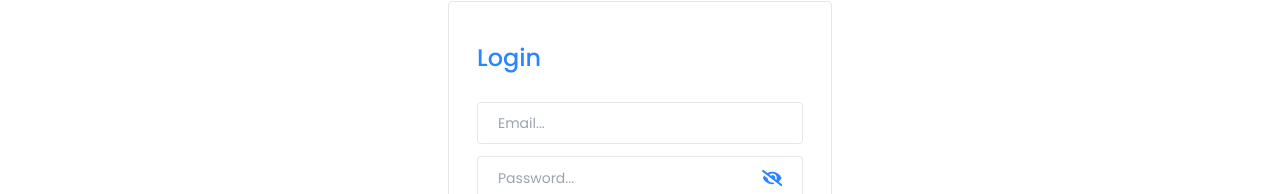
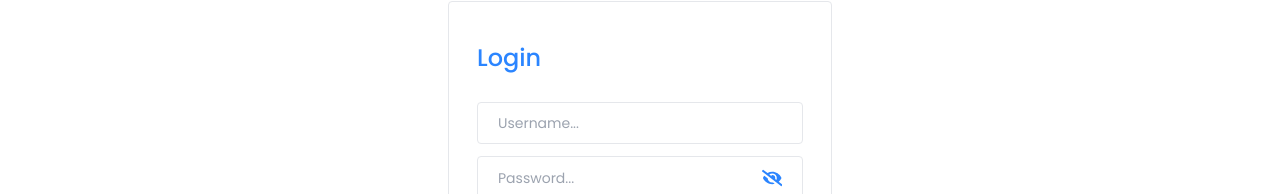
Before and after one commit to harshpimparkar/Notes-App-frontend, a React (Vite) app: page /login in a window 1280 px wide. Shown: the part 139-333 px from the top of the page. Built offline with nearby package versions, Linux system fonts and the light colour scheme.

Commit message:
username login changed

```diff
--- a/src/pages/Login.jsx
+++ b/src/pages/Login.jsx
@@ -61,7 +61,7 @@ const Login = () => {
             <h4 className="text-2xl mb-7 text-primary font-medium">Login</h4>
             <input
               type="text"
-              placeholder="Email..."
+              placeholder="Username..."
               className="input-box"
               value={username}
               onChange={(e) => {
```
